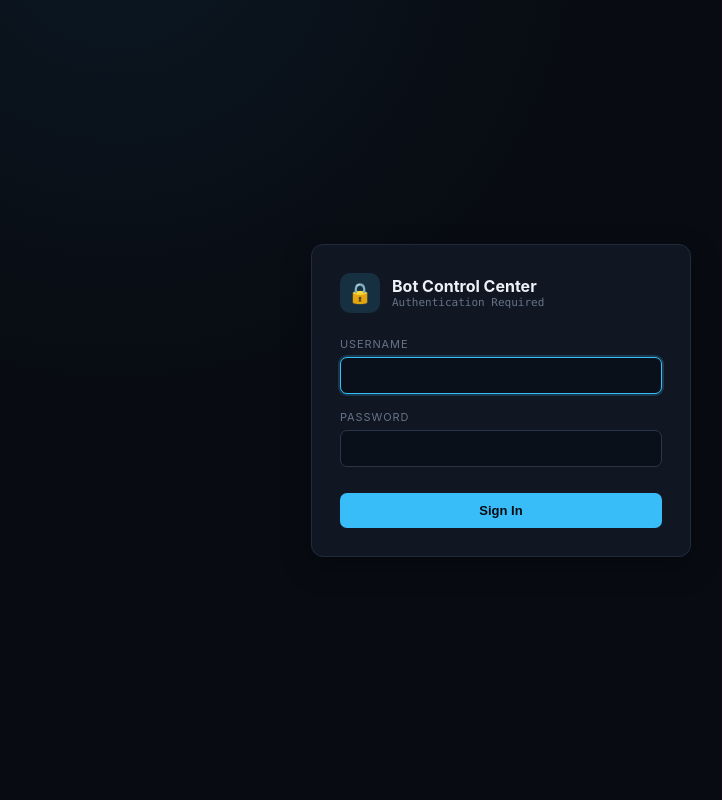
After one commit to ArashAtomic/linux-server, a Flask app: page /login in a window 1280 px wide. The commit adds this page. Shown: the whole page, without its empty margins (139-861 px from the left). Run offline with Flask 3, Linux system fonts and the light colour scheme.

Commit message:
Integrate Cloudflare Tunnel, sshx browser terminal, panel password auth, and persistent bot state

```diff
--- a/panel/app.py
+++ b/panel/app.py
@@ -1,17 +1,21 @@
 import os
 import time
 import signal
+import secrets
 import threading
 import subprocess
 import json
 import urllib.request
 import urllib.parse
-from flask import Flask, jsonify, render_template, request
+from functools import wraps
+from flask import Flask, jsonify, render_template, request, session, redirect, url_for
 import psutil
 
 app = Flask(__name__)
+app.secret_key = os.environ.get("FLASK_SECRET_KEY", secrets.token_hex(32))
 
 BASE_DIR = os.path.expanduser("~/bot-server")
+STATE_FILE = os.path.join(BASE_DIR, "state.json")
 START_TIME = time.time()
 
 BOTS = {
@@ -38,6 +42,46 @@ RESTART_COUNTS = {
     "packtogether": 0
 }
 
+def load_bot_state():
+    state = {"love-whispers": True, "packtogether": True}
+    if os.path.exists(STATE_FILE):
+        try:
+            with open(STATE_FILE, "r") as f:
+                saved = json.load(f)
+                if isinstance(saved, dict):
+                    state.update(saved)
+        except Exception:
+            pass
+    return state
+
+def save_bot_state(state):
+    try:
+        os.makedirs(os.path.dirname(STATE_FILE), exist_ok=True)
+        with open(STATE_FILE, "w") as f:
+            json.dump(state, f, indent=2)
+    except Exception as e:
+        print(f"Failed to save state: {e}")
+
+def set_bot_enabled(bot_key, enabled):
+    state = load_bot_state()
+    state[bot_key] = bool(enabled)
+    save_bot_state(state)
+
+def get_auth_credentials():
+    user = os.environ.get("SERVER_USERNAME", "admin")
+    pwd = os.environ.get("SERVER_PASSWORD", "admin")
+    return user, pwd
+
+def login_required(f):
+    @wraps(f)
+    def decorated_function(*args, **kwargs):
+        if not session.get("logged_in"):
+            if request.path.startswith("/api/"):
+                return jsonify({"error": "Unauthorized"}), 401
+            return redirect(url_for("login"))
+        return f(*args, **kwargs)
+    return decorated_function
+
 def get_bot_proc(bot_key):
     pid_path = BOTS[bot_key]["pid_path"]
     if os.path.exists(pid_path):
@@ -52,12 +96,27 @@ def get_bot_proc(bot_key):
             pass
     return None
 
-def get_tailscale_ip():
-    try:
-        out = subprocess.check_output(["tailscale", "ip", "-4"], text=True, timeout=3).strip()
-        return out if out else "127.0.0.1"
-    except Exception:
-        return "127.0.0.1"
+def get_cloudflare_url():
+    if os.path.exists("/tmp/cloudflared.url"):
+        try:
+            with open("/tmp/cloudflared.url", "r") as f:
+                url = f.read().strip()
+                if url.startswith("https://"):
+                    return url
+        except Exception:
+            pass
+    return "http://localhost:8080"
+
+def get_sshx_url():
+    if os.path.exists("/tmp/sshx.url"):
+        try:
+            with open("/tmp/sshx.url", "r") as f:
+                url = f.read().strip()
+                if url.startswith("https://"):
+                    return url
+        except Exception:
+            pass
+    return "Pending sshx..."
 
 def format_uptime(seconds):
     seconds = int(seconds)
@@ -94,11 +153,9 @@ def trigger_github_redeploy(source="User"):
     repo = os.environ.get("GITHUB_REPO", "ArashAtomic/linux-server")
     ref = os.environ.get("GITHUB_REF_NAME", "main")
 
-    # Mark trigger file so current workflow exits keep-alive cleanly
     with open("/tmp/redeploy.trigger", "w") as f:
         f.write(f"triggered by {source} at {time.time()}\n")
 
-    # Dispatch new workflow run
     dispatched = False
     if pat and repo:
         url = f"https://api.github.com/repos/{repo}/actions/workflows/server.yml/dispatches"
@@ -121,18 +178,16 @@ def trigger_github_redeploy(source="User"):
             print(f"GitHub API dispatch error: {e}")
 
     if not dispatched:
-        # Fallback to local gh CLI if available
         try:
             subprocess.run(["gh", "workflow", "run", "server.yml", "--ref", ref], check=True, timeout=10)
             dispatched = True
         except Exception as e:
             print(f"gh CLI fallback error: {e}")
 
-    msg = f"🔄 <b>Server Redeploy Triggered ({source})</b>\n\nA new GitHub Actions workflow run has been started with the latest code. The current server will shut down shortly."
+    msg = f"🔄 <b>Server Redeploy Triggered ({source})</b>\n\nA fresh GitHub Actions runner instance is starting. The current server will shut down shortly."
     send_telegram_msg(msg)
     return dispatched
 
-# Background Telegram Bot Command Listener
 def telegram_poll_worker():
     token = os.environ.get("STATUS_BOT_TOKEN")
     allowed_chat_id = str(os.environ.get("STATUS_CHAT_ID", ""))
@@ -157,7 +212,6 @@ def telegram_poll_worker():
                     chat_id = str(chat.get("id", ""))
                     text = msg.get("text", "").strip()
 
-                    # If unauthorized chat ID, inform them the bot is private
                     if chat_id != allowed_chat_id:
                         send_telegram_msg("🔒 This bot is private.", target_chat_id=chat_id)
                         continue
@@ -171,7 +225,8 @@ def telegram_poll_worker():
                     elif cmd in ["/status", "/ping"]:
                         cpu = psutil.cpu_percent(interval=0.2)
                         ram = psutil.virtual_memory()
-                        ts_ip = get_tailscale_ip()
+                        cf_url = get_cloudflare_url()
+                        sshx_url = get_sshx_url()
 
                         b1 = "🟢 RUNNING" if get_bot_proc("love-whispers") else "🔴 STOPPED"
                         b2 = "🟢 RUNNING" if get_bot_proc("packtogether") else "🔴 STOPPED"
@@ -179,49 +234,69 @@ def telegram_poll_worker():
                         status_msg = (
                             f"<b>🖥️ Server Status</b>\n\n"
                             f"⏱ Uptime: {format_uptime(time.time() - START_TIME)}\n"
-                            f"🌐 IP: <code>{ts_ip}</code>\n"
                             f"💻 CPU: {cpu}%\n"
                             f"🧠 RAM: {round(ram.used/(1024**3), 2)} / {round(ram.total/(1024**3), 2)} GB\n\n"
                             f"<b>Bots:</b>\n"
                             f"❤️ Love Whispers: {b1}\n"
-                            f"🎒 PackTogether: {b2}"
+                            f"🎒 PackTogether: {b2}\n\n"
+                            f"🌐 <b>Panel:</b> <a href=\"{cf_url}\">{cf_url}</a>\n"
+                            f"⚡ <b>Terminal:</b> <a href=\"{sshx_url}\">{sshx_url}</a>"
                         )
                         send_telegram_msg(status_msg)
 
                     elif cmd == "/panel":
-                        ts_ip = get_tailscale_ip()
-                        send_telegram_msg(f"🌐 <b>Web Control Panel:</b>\n<a href=\"http://{ts_ip}:8080\">http://{ts_ip}:8080</a>")
+                        cf_url = get_cloudflare_url()
+                        send_telegram_msg(f"🌐 <b>Web Control Panel:</b>\n<a href=\"{cf_url}\">{cf_url}</a>")
 
-                    elif cmd == "/ssh":
-                        ts_ip = get_tailscale_ip()
-                        user = os.environ.get("SSH_USER", "admin")
-                        send_telegram_msg(f"💻 <b>SSH Connection:</b>\n<code>ssh {user}@{ts_ip}</code>")
+                    elif cmd in ["/ssh", "/terminal", "/sshx"]:
+                        sshx_url = get_sshx_url()
+                        send_telegram_msg(f"⚡ <b>Browser Web Terminal (sshx):</b>\n<a href=\"{sshx_url}\">{sshx_url}</a>")
 
                     elif cmd in ["/help", "/start"]:
                         help_msg = (
                             "<b>🤖 Server Control Commands:</b>\n\n"
                             "🔄 <code>/redeploy</code> - Trigger fresh workflow run & update server\n"
                             "📊 <code>/status</code> - Current CPU, RAM, and bot health\n"
-                            "🌐 <code>/panel</code> - Open Web Management Panel\n"
-                            "💻 <code>/ssh</code> - View SSH terminal access command"
+                            "🌐 <code>/panel</code> - Open Web Management Panel (Cloudflare)\n"
+                            "⚡ <code>/ssh</code> - Open Browser Terminal (sshx)"
                         )
                         send_telegram_msg(help_msg)
 
         except Exception as e:
             time.sleep(5)
 
+@app.route("/login", methods=["GET", "POST"])
+def login():
+    error = None
+    expected_user, expected_pass = get_auth_credentials()
+    if request.method == "POST":
+        user = request.form.get("username", "")
+        pwd = request.form.get("password", "")
+        if user == expected_user and pwd == expected_pass:
+            session["logged_in"] = True
+            return redirect(url_for("index"))
+        error = "Invalid username or password."
+    return render_template("login.html", error=error)
+
+@app.route("/logout")
+def logout():
+    session.clear()
+    return redirect(url_for("login"))
+
 @app.route("/")
+@login_required
 def index():
     return render_template("index.html")
 
 @app.route("/api/status")
+@login_required
 def status():
     cpu = psutil.cpu_percent(interval=0.2)
     ram = psutil.virtual_memory()
     disk = psutil.disk_usage("/")
 
-    ts_ip = get_tailscale_ip()
-    ssh_user = os.environ.get("SSH_USER", "admin")
+    cf_url = get_cloudflare_url()
+    sshx_url = get_sshx_url()
 
     bot_status = {}
     online_count = 0
@@ -253,9 +328,8 @@ def status():
             "ram_percent": ram.percent,
             "disk_percent": disk.percent,
             "uptime": format_uptime(time.time() - START_TIME),
-            "tailscale_ip": ts_ip,
-            "ssh_command": f"ssh {ssh_user}@{ts_ip}",
-            "panel_url": f"http://{ts_ip}:8080"
+            "panel_url": cf_url,
+            "sshx_url": sshx_url
         },
         "fleet": {
             "online": online_count,
@@ -265,14 +339,16 @@ def status():
     })
 
 @app.route("/api/server/redeploy", methods=["POST"])
+@login_required
 def redeploy_server():
-    success = trigger_github_redeploy(source="Web Panel")
+    trigger_github_redeploy(source="Web Panel")
     return jsonify({
         "success": True,
         "message": "Server redeploy initiated. Fresh GitHub runner is launching with the latest code."
     })
 
 @app.route("/api/logs/<bot_key>")
+@login_required
 def get_logs(bot_key):
     if bot_key not in BOTS and bot_key != "panel":
         return jsonify({"error": "Unknown log target"}), 404
@@ -290,6 +366,7 @@ def get_logs(bot_key):
     return jsonify({"logs": "Log file not found or empty.", "total_lines": 0})
 
 @app.route("/api/env/<bot_key>")
+@login_required
 def get_env(bot_key):
     if bot_key not in BOTS:
         return jsonify({"error": "Unknown bot"}), 404
@@ -306,6 +383,7 @@ def get_env(bot_key):
     return jsonify({"env": env_vars, "count": len(env_vars)})
 
 @app.route("/api/bot/<bot_key>/<action>", methods=["POST"])
+@login_required
 def control_bot(bot_key, action):
     if bot_key not in BOTS:
         return jsonify({"error": "Unknown bot"}), 404
@@ -314,6 +392,8 @@ def control_bot(bot_key, action):
     proc = get_bot_proc(bot_key)
 
     if action in ["stop", "restart"]:
+        if action == "stop":
+            set_bot_enabled(bot_key, False)
         if proc:
             try:
                 proc.terminate()
@@ -333,6 +413,7 @@ def control_bot(bot_key, action):
             return jsonify({"success": True, "message": f"{info['name']} stopped"})
 
     if action in ["start", "restart"]:
+        set_bot_enabled(bot_key, True)
         if action == "restart":
             RESTART_COUNTS[bot_key] += 1
 
@@ -344,6 +425,7 @@ def control_bot(bot_key, action):
     return jsonify({"error": "Invalid action"}), 400
 
 @app.route("/api/files")
+@login_required
 def list_files():
     req_path = request.args.get("path")
     if not req_path:
@@ -390,6 +472,7 @@ def list_files():
         return jsonify({"error": str(e)}), 500
 
 @app.route("/api/file/content")
+@login_required
 def file_content():
     req_path = request.args.get("path", "")
     target_path = os.path.abspath(req_path)
--- /dev/null
+++ b/panel/templates/login.html
@@ -0,0 +1,88 @@
+<!DOCTYPE html>
+<html lang="en">
+<head>
+    <meta charset="UTF-8">
+    <meta name="viewport" content="width=device-width, initial-scale=1.0">
+    <title>Login - Bot Control Center</title>
+    <style>
+        :root {
+            --bg: #080b12;
+            --panel: #101722;
+            --border: #202b3b;
+            --border-light: #2a374a;
+            --text: #edf2f7;
+            --text-muted: #667386;
+            --accent: #38bdf8;
+            --red: #fb7185;
+            --radius: 12px;
+            --mono: "JetBrains Mono", Consolas, monospace;
+        }
+
+        * { box-sizing: border-box; }
+        body {
+            margin: 0; min-height: 100vh;
+            display: grid; place-items: center;
+            background: radial-gradient(circle at 20% -10%, rgba(56, 189, 248, .07), transparent 35%), var(--bg);
+            color: var(--text);
+            font-family: Inter, system-ui, sans-serif;
+        }
+
+        .login-card {
+            width: 100%; max-width: 380px; padding: 28px;
+            background: var(--panel); border: 1px solid var(--border);
+            border-radius: var(--radius); box-shadow: 0 10px 30px rgba(0,0,0,.3);
+        }
+
+        .brand-header { display: flex; align-items: center; gap: 12px; margin-bottom: 24px; }
+        .brand-mark { width: 40px; height: 40px; display: grid; place-items: center; border-radius: 10px; background: rgba(56,189,248,.15); font-size: 20px; }
+        .brand-title { font-size: 16px; font-weight: 700; }
+        .brand-sub { font-size: 11px; color: var(--text-muted); font-family: var(--mono); }
+
+        .form-group { margin-bottom: 16px; }
+        label { display: block; font-size: 11px; text-transform: uppercase; letter-spacing: .08em; color: var(--text-muted); margin-bottom: 6px; }
+        input[type="text"], input[type="password"] {
+            width: 100%; padding: 10px 12px; border-radius: 7px;
+            background: #0a1019; border: 1px solid var(--border-light);
+            color: var(--text); font-family: var(--mono); font-size: 13px; outline: none;
+        }
+        input:focus { border-color: var(--accent); box-shadow: 0 0 0 2px rgba(56,189,248,.2); }
+
+        .btn-submit {
+            width: 100%; padding: 10px; margin-top: 10px; border-radius: 7px; border: none;
+            background: var(--accent); color: #080b12; font-weight: 700; font-size: 13px; cursor: pointer;
+        }
+        .btn-submit:hover { opacity: .9; }
+
+        .error-msg { background: rgba(251,113,133,.12); border: 1px solid rgba(251,113,133,.3); color: var(--red); padding: 8px 12px; border-radius: 6px; font-size: 12px; margin-bottom: 16px; }
+    </style>
+</head>
+<body>
+
+<div class="login-card">
+    <div class="brand-header">
+        <div class="brand-mark">🔒</div>
+        <div>
+            <div class="brand-title">Bot Control Center</div>
+            <div class="brand-sub">Authentication Required</div>
+        </div>
+    </div>
+
+    {% if error %}
+    <div class="error-msg">{{ error }}</div>
+    {% endif %}
+
+    <form action="/login" method="POST">
+        <div class="form-group">
+            <label for="username">Username</label>
+            <input type="text" id="username" name="username" required autofocus autocomplete="username">
+        </div>
+        <div class="form-group">
+            <label for="password">Password</label>
+            <input type="password" id="password" name="password" required autocomplete="current-password">
+        </div>
+        <button type="submit" class="btn-submit">Sign In</button>
+    </form>
+</div>
+
+</body>
+</html>
```
Also changed, not shown: panel/templates/index.html (+17 -12 lines), .github/workflows/server.yml, README.md, 4 other files.
